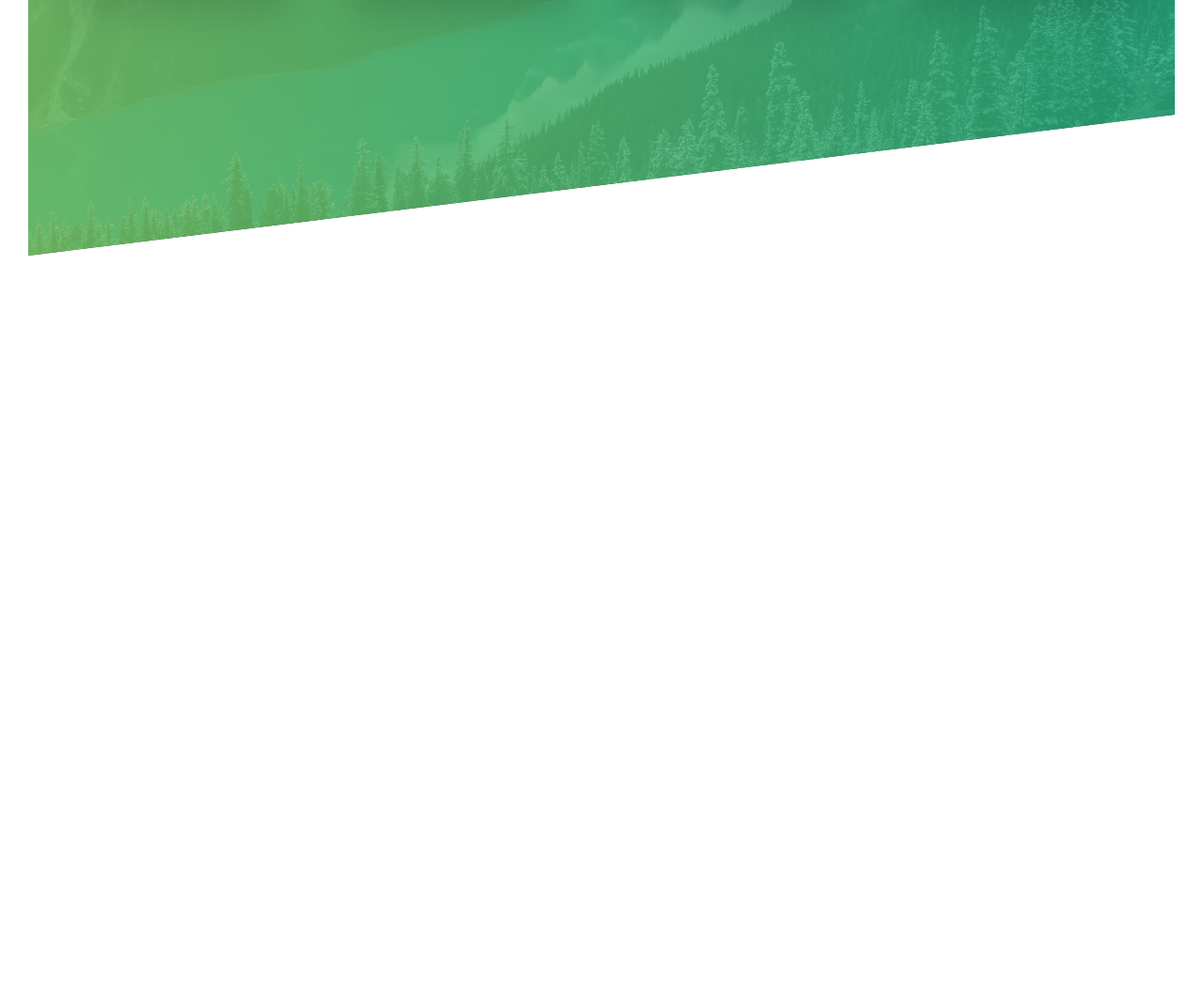
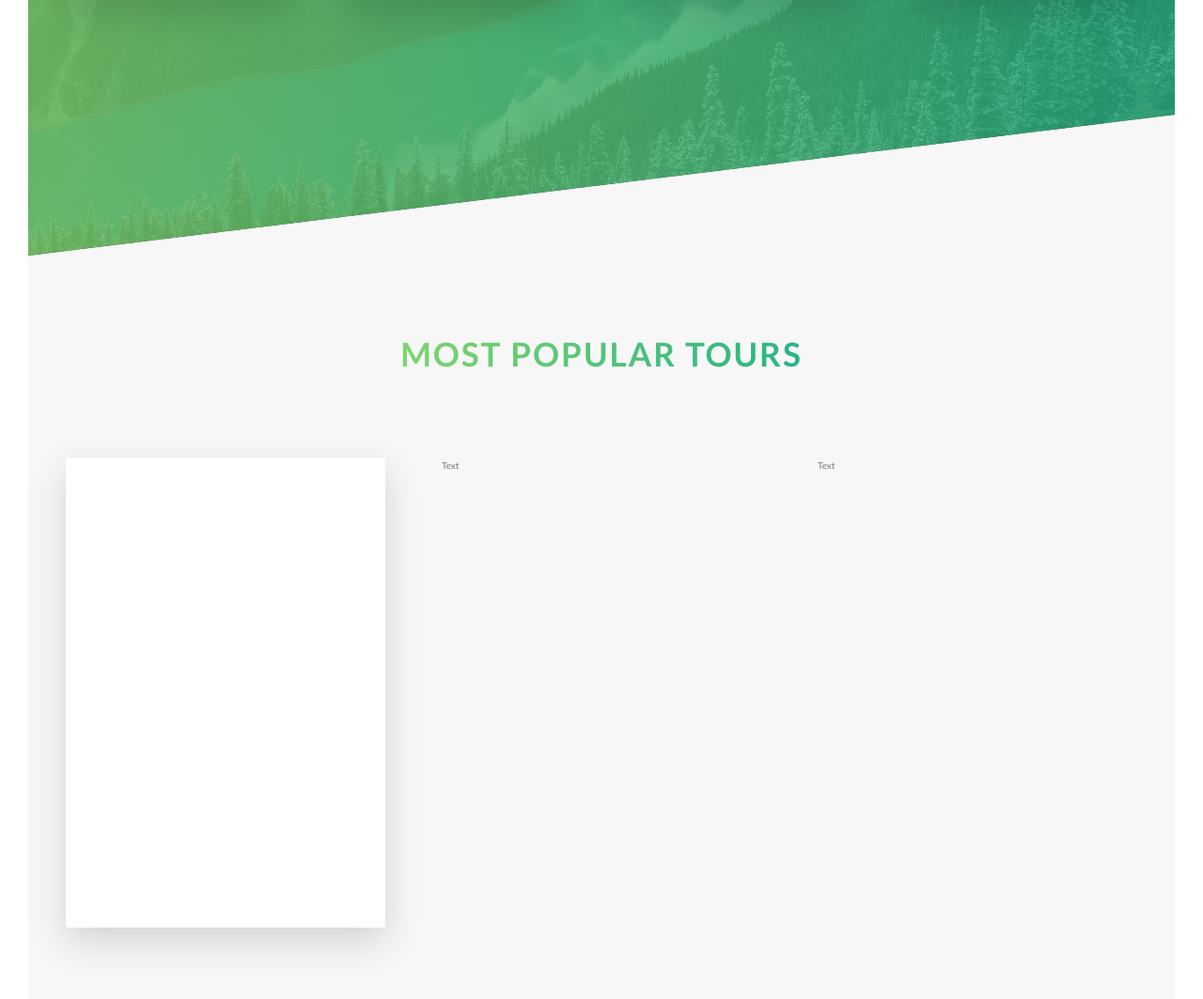
Before and after one commit to FelixYun86/CSSTraining-Natour, a website: page index.html in a window 1280 px wide. Shown: the part 2000-3063 px from the top of the page at 94% size. Before the commit the page ends 2272 px from the top, so only its background shows below. Drawn offline with Linux system fonts and the light colour scheme.

Commit message:
Finished Tours Section Part 1

```diff
--- a/index.html
+++ b/index.html
@@ -123,6 +123,24 @@
           </div>
         </div>
       </section>
+
+      <section class="section-tours">
+        <div class="u-center-text u-margin-bottom-l">
+          <h2 class="heading-secondary">Most Popular Tours</h2>
+        </div>
+        <div class="row">
+          <div class="col-1-of-3">
+            <div class="card">
+              <div class="card__side card__side--front">Front</div>
+              <div class="card__side card__side--back card__side--back-1">
+                Back
+              </div>
+            </div>
+          </div>
+          <div class="col-1-of-3"><div class="card">Text</div></div>
+          <div class="col-1-of-3"><div class="card">Text</div></div>
+        </div>
+      </section>
     </main>
 
     <!-- <section class="grid-test">
--- a/sass/abstracts/_variables.scss
+++ b/sass/abstracts/_variables.scss
@@ -2,6 +2,12 @@
 $color-primary: #55c57a;
 $color-primary-light: #7ed56f;
 $color-primary-dark: #28b485;
+
+$color-secondary-light: #ffb900;
+$color-secondary-dark: #ff7730;
+
+$color-tertiary-light: #2998ff;
+$color-tertiary-dark: #5643fa;
 
 $color-grey-light-1: #f7f7f7;
 $color-grey-dark: #777;
--- /dev/null
+++ b/sass/components/_card.scss
@@ -0,0 +1,47 @@
+.card {
+  perspective: 150rem;
+  -moz-perspective: 150rem;
+  position: relative;
+  height: 50rem;
+
+  &__side {
+    height: 50rem;
+    transition: all 0.8s ease;
+
+    color: white;
+    font-size: 2rem;
+
+    position: absolute;
+    top: 0;
+    left: 0;
+    width: 100%;
+    backface-visibility: hidden;
+
+    border-radius: 3px;
+    box-shadow: 0 1.5rem 4rem rgba($color-black, 0.15);
+
+    &--front {
+      background: $color-white;
+    }
+
+    &--back {
+      transform: rotateY(180deg);
+
+      &-1 {
+        background: linear-gradient(
+          to right bottom,
+          $color-secondary-light,
+          $color-secondary-dark
+        );
+      }
+    }
+  }
+
+  &:hover &__side--front {
+    transform: rotateY(180deg);
+  }
+
+  &:hover &__side--back {
+    transform: rotateY(0deg);
+  }
+}
--- a/sass/main.scss
+++ b/sass/main.scss
@@ -10,6 +10,7 @@
 @import "components/button";
 @import "components/composition";
 @import "components/feature-box";
+@import "components/card";
 
 @import "layout/header";
 @import "layout/grid";
--- a/sass/pages/_home.scss
+++ b/sass/pages/_home.scss
@@ -23,3 +23,9 @@
     transform: skewY(7deg);
   }
 }
+
+.section-tours {
+  background-color: $color-grey-light-1;
+  padding: 25rem 0 50rem 0;
+  margin-top: -10rem;
+}
```
Also changed, not shown: css/style.css.
